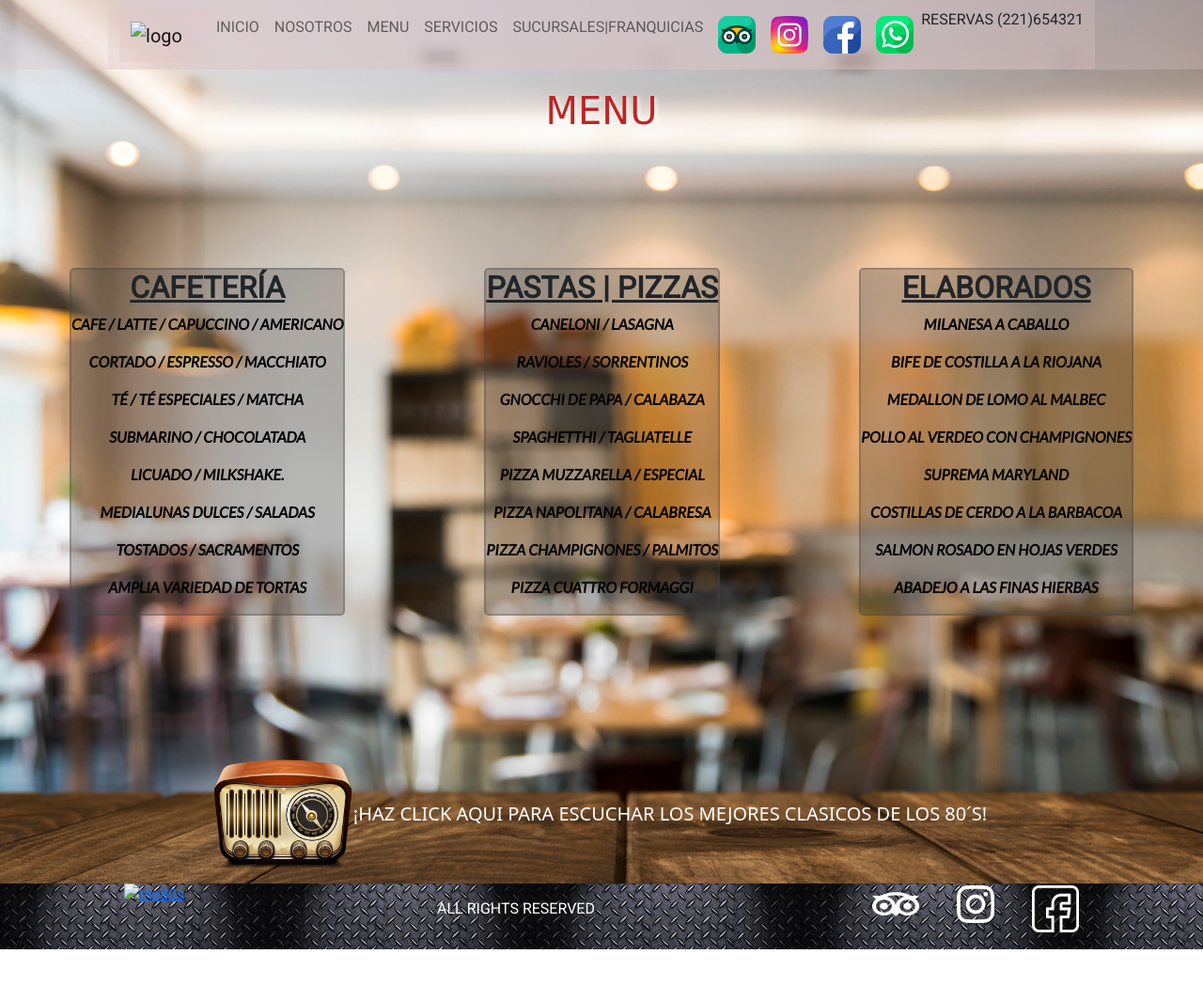
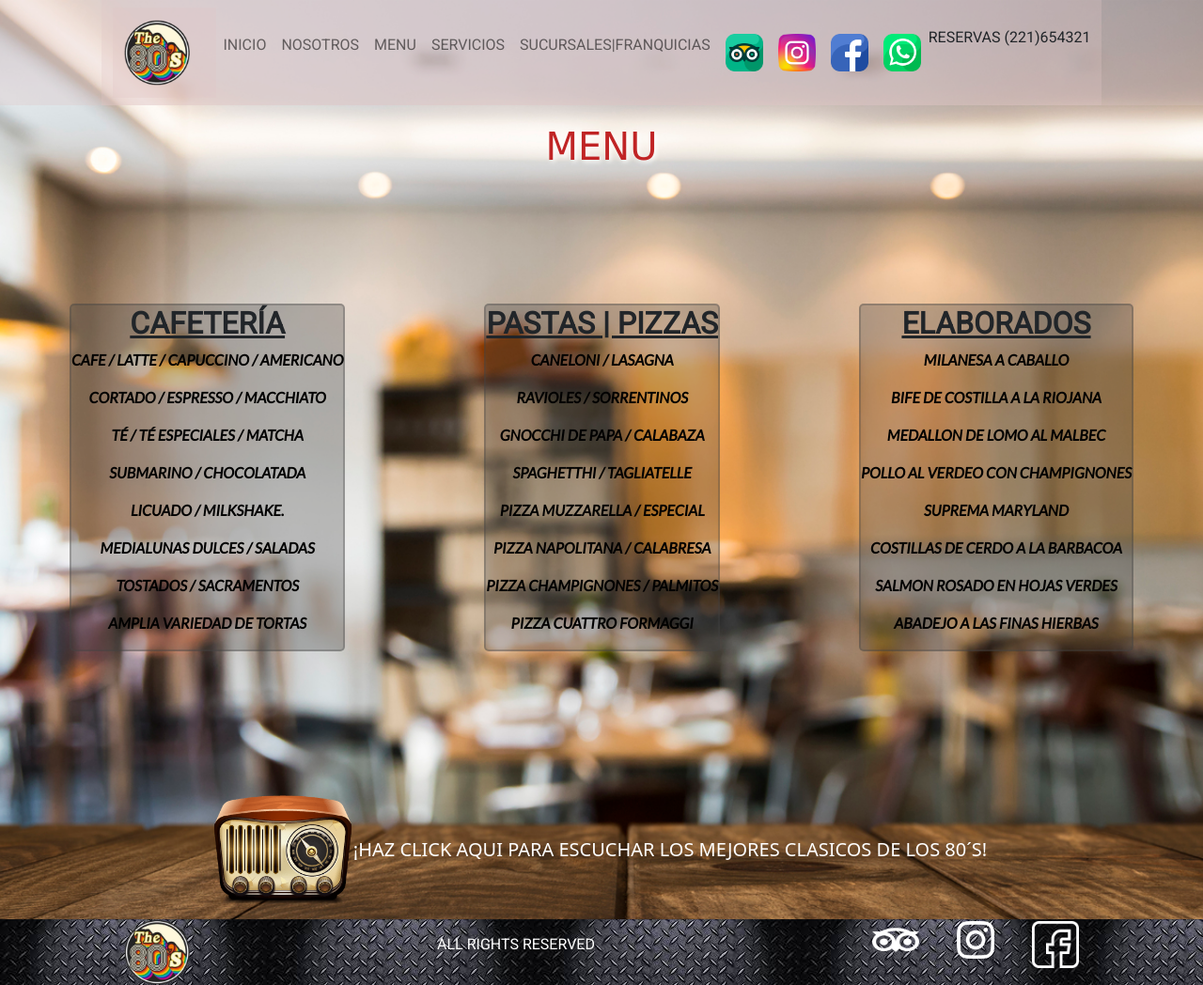
Before and after one commit to apsicofante/Comision330752ProyectoFinal, a website: page pages/menu.html in a window 1280 px wide. Shown: the whole page at 94% size. Before the commit the page ends 1010 px from the top, so only its background shows below. Drawn offline with nearby package versions, Linux system fonts and the light colour scheme; a web font is replaced by a local one.

Commit message:
correciones 3

```diff
--- a/pages/menu.html
+++ b/pages/menu.html
@@ -31,7 +31,7 @@
                     <nav class="navbar" style="background-color: rgb(223, 195, 195, 0.3)">
                       <div class="container">
                         <a class="navbar-brand" href="../index.html">
-                          <img src="../assets/img/logo-80s (1).png" alt="logo" width="70" height="70">
+                          <img src="../assets/img/logo-80s.png" alt="logo" width="70" height="70">
                         </a>
                       </div>
                     </nav>
@@ -131,7 +131,7 @@
     </div>
     <footer class="containerFooter">
         <div class="logoFooter logo3d">
-            <a href="../index.html"><img src="../assets/img/logo-80s (1).png" alt="the80s" height="70" width="70"></a>
+            <a href="../index.html"><img src="../assets/img/logo-80s.png" alt="the80s" height="70" width="70"></a>
         </div>
         <div>
             <p>ALL RIGHTS RESERVED</p>
```
Also changed, not shown: index.html (+2 -2 lines), pages/nosotros.html (+2 -2 lines), pages/radiostreaming.html (+2 -2 lines), pages/servicios.html (+2 -2 lines), pages/sucursalesFranquicias.html (+2 -2 lines), assets/img/logo-80s.png (added).
